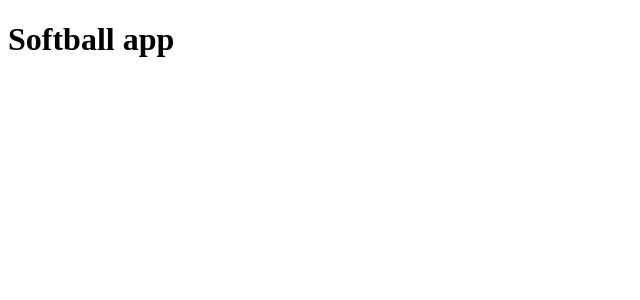
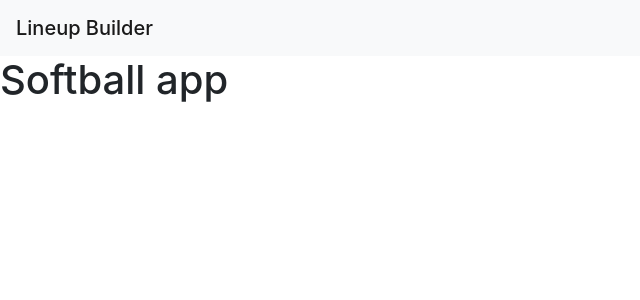
Before and after one commit to vvirgitti/softball-next-app, a Next.js app: page / in a window 1280 px wide. Shown: the top 300 px of the page, without its empty margins (0-640 px from the left). Built offline with nearby package versions, Linux system fonts and the light colour scheme.

Commit message:
Added bootstrap and navbar

```diff
--- a/package.json
+++ b/package.json
@@ -20,8 +20,10 @@
     "@types/node": "^12.0.12",
     "@types/react": "^16.8.17",
     "@types/react-dom": "16.8.4",
+    "bootstrap": "^4.4.1",
     "jest": "^24.9.0",
     "nodemon": "^1.19.0",
+    "react-bootstrap": "^1.0.0-beta.16",
     "ts-node": "^8.1.0",
     "typescript": "^3.4.5"
   }
--- a/pages/index.tsx
+++ b/pages/index.tsx
@@ -1,7 +1,18 @@
 import React from 'react'
+import Head from 'next/head'
 
 const Index = () => (
-  <h1>Softball app</h1>
+  <>
+    <Head>
+      <title>Softball lineup app</title>
+      <link rel="stylesheet" href="https://stackpath.bootstrapcdn.com/bootstrap/4.4.1/css/bootstrap.min.css" integrity="sha384-Vkoo8x4CGsO3+Hhxv8T/Q5PaXtkKtu6ug5TOeNV6gBiFeWPGFN9MuhOf23Q9Ifjh" crossOrigin="anonymous" />
+      <script src="https://stackpath.bootstrapcdn.com/bootstrap/4.4.1/js/bootstrap.min.js" integrity="sha384-wfSDF2E50Y2D1uUdj0O3uMBJnjuUD4Ih7YwaYd1iqfktj0Uod8GCExl3Og8ifwB6" crossOrigin="anonymous"></script>
+    </Head>
+    <nav className="navbar navbar-light bg-light">
+      <span className="navbar-brand mb-0 h1">Lineup Builder</span>
+    </nav>
+    <h1>Softball app</h1>
+  </>
 )
 
 export default Index
```
Also changed, not shown: 1 other file (tests, documents, lock files or other folders).
